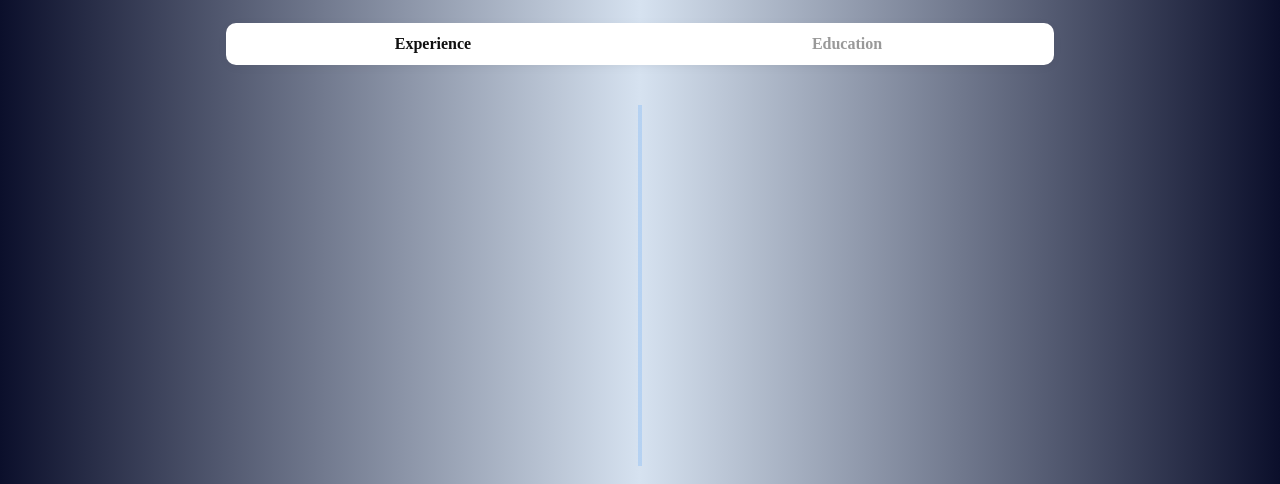
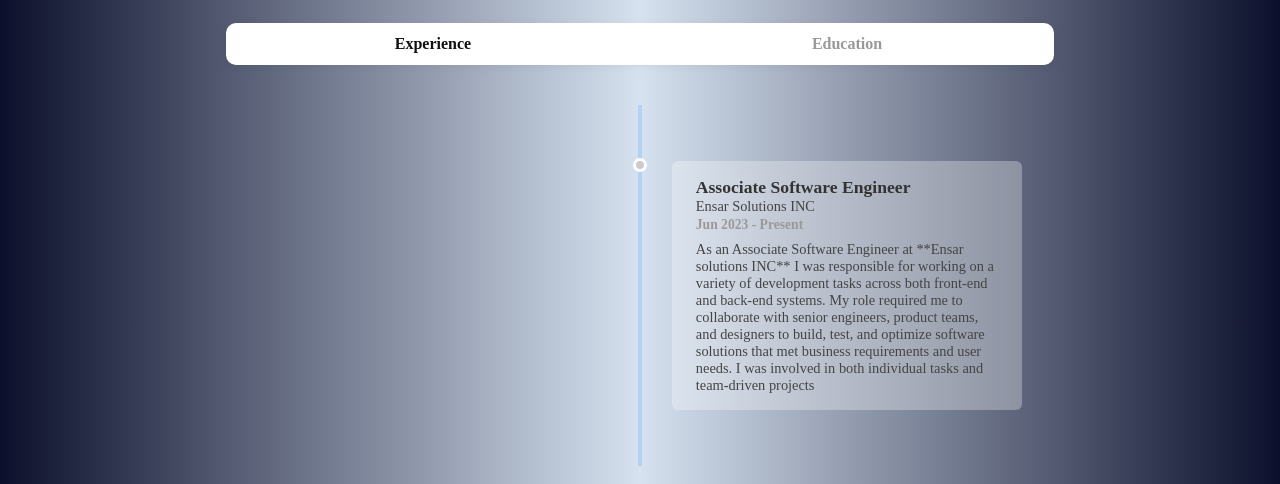
Before and after one commit to DeepakPachipala/main-portfolio, a React (Vite) app: page / in a window 1280 px wide. Shown: the part 1960-2444 px from the top of the page. Built offline with nearby package versions, Linux system fonts and the light colour scheme; no server answers.

Commit message:
Update Experience.jsx

```diff
--- a/src/Experience.jsx
+++ b/src/Experience.jsx
@@ -73,7 +73,7 @@ const ExperienceAndEducation = () => {
         {data.map((item, index) => (
           <div
             key={item.id}
-            className={`timeline-item ${activeId === item.id ? 'active' : ''} ${index % 2 === 0 ? 'left' : 'right'}`}
+            className={`timeline-item ${activeId === item.id ? 'active' : ''} ${index % 2 !== 0 ? 'left' : 'right'}`}
             onMouseEnter={() => setActiveId(item.id)}
             onMouseLeave={() => setActiveId(null)}
           >
```
